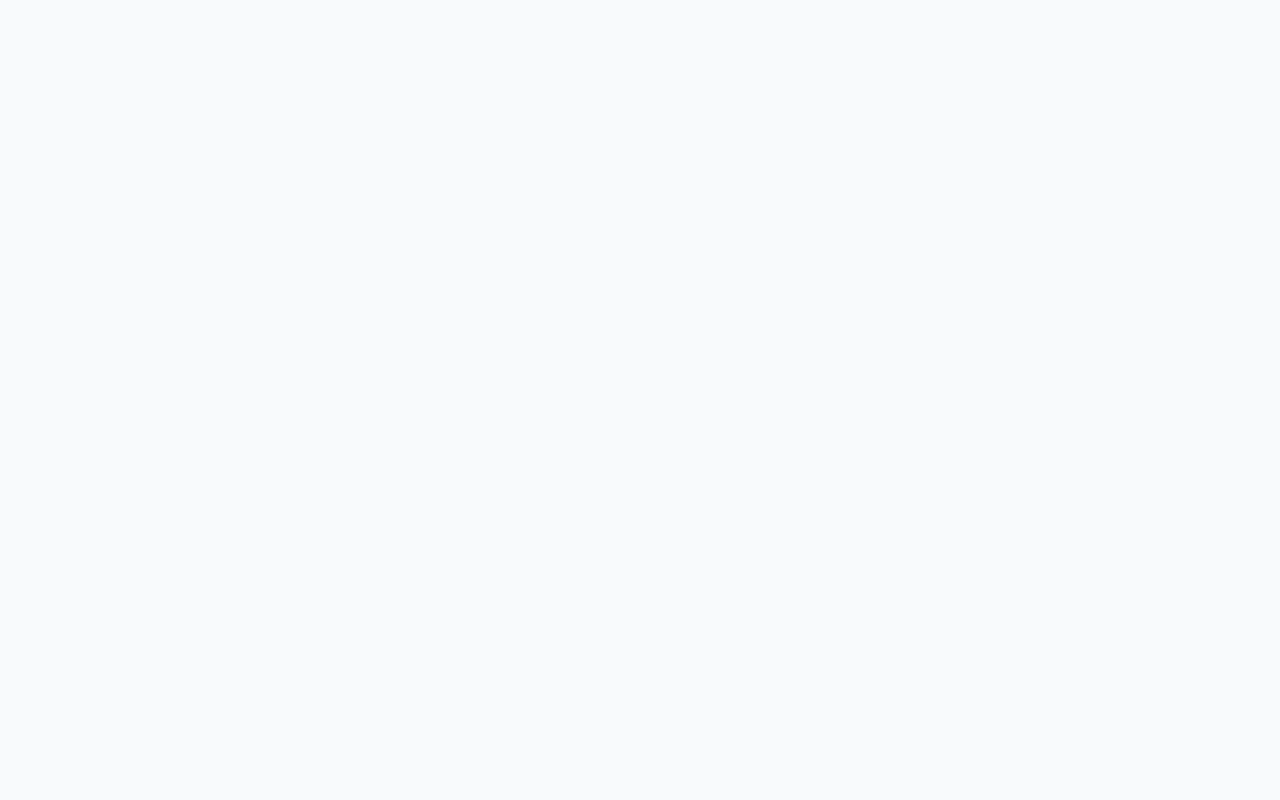
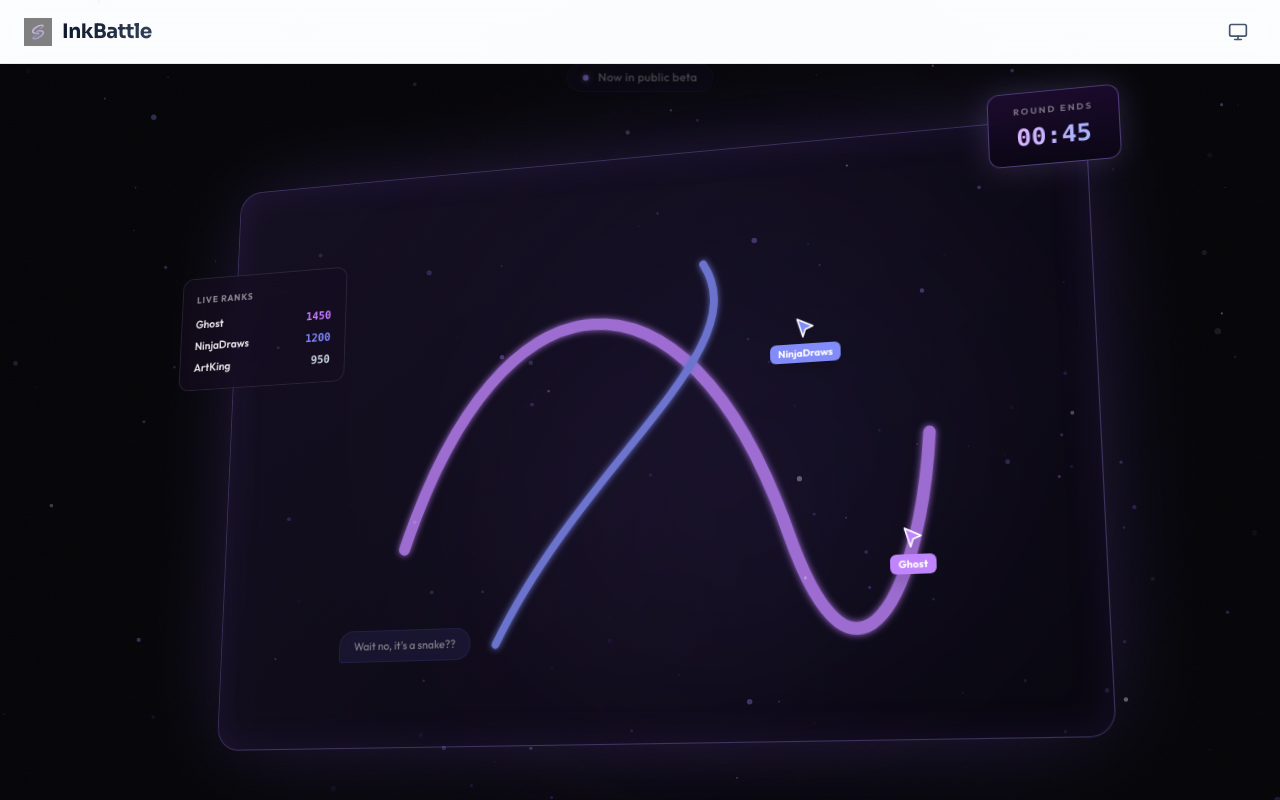
Before and after one commit to MoizD53/InkBattle, a React (Vite) app in the folder apps/web/: page /InkBattle/ in a window 1280 px wide. Before the commit this address had no page. Built offline with nearby package versions, Linux system fonts and the light colour scheme.

Commit message:
Add basename for GitHub Pages

```diff
--- a/apps/web/src/main.tsx
+++ b/apps/web/src/main.tsx
@@ -10,8 +10,8 @@ registerSW({ immediate: true });
 
 createRoot(document.getElementById('root')!).render(
   <StrictMode>
-    <BrowserRouter>
-      <App />
-    </BrowserRouter>
+   <BrowserRouter basename="/InkBattle">
+  <App />
+</BrowserRouter>
   </StrictMode>,
 );
```
